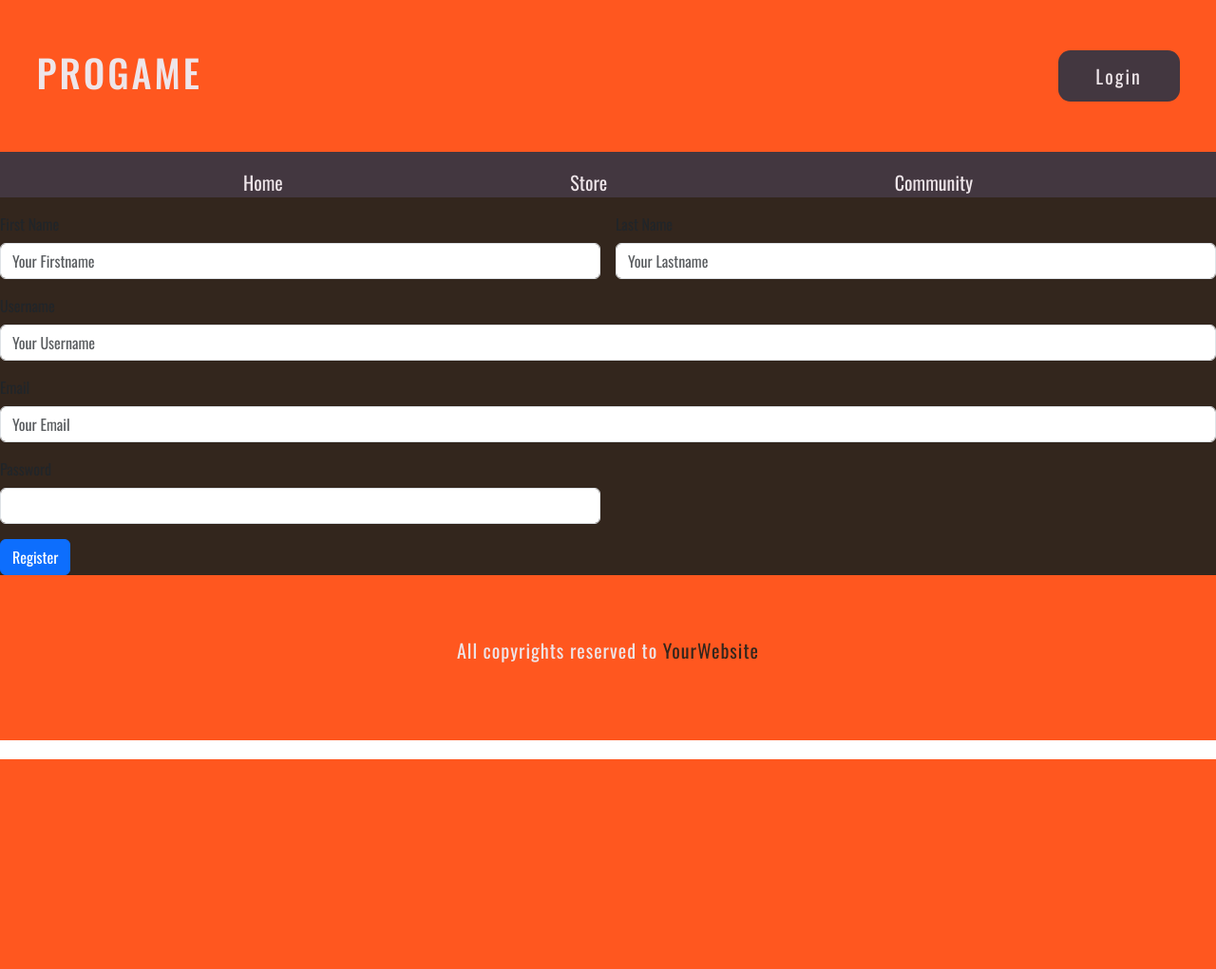
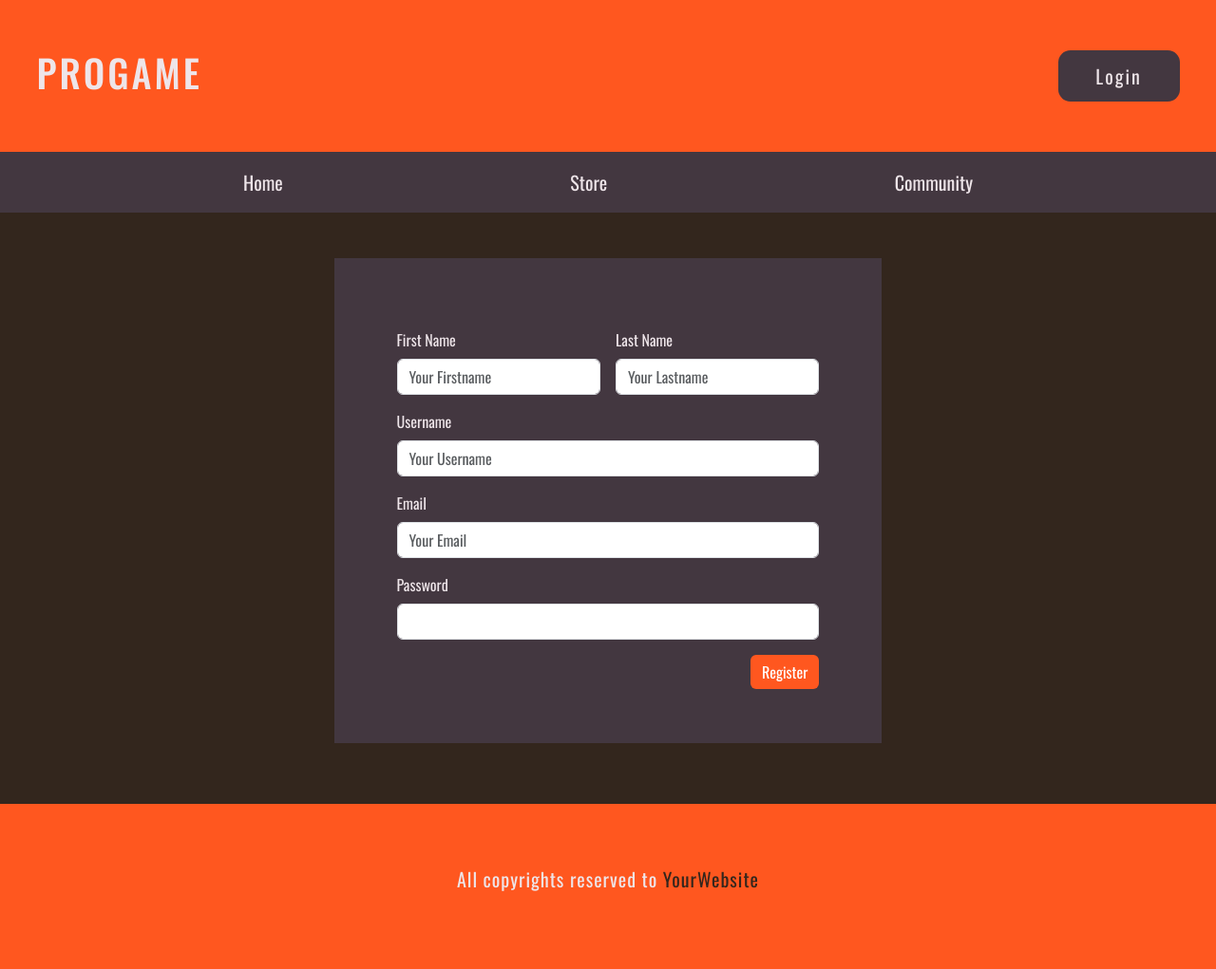
Before and after one commit to mia9005/progame, a PHP site: page /Register.php in a window 1280 px wide. Shown: the whole page at 95% size. Before the commit the page ends 800 px from the top, so only its background shows below. Run offline with PHP 8.4, Linux system fonts and the light colour scheme.

Commit message:
modify css

```diff
--- a/Update.php
+++ b/Update.php
@@ -22,8 +22,9 @@ if(!empty($_POST)) {
     $newInfo->setPassword($newPass);
 
     $customerExist = CustomerDAO::getCustomerByUsername($_POST['new-username']);
-    if(!$customerExist) {
-        CustomerDAO::updateCustomer($newInfo);
+
+    if(!$customerExist && ($currentUser->getPassword()===$_POST['new-password'])) {
+        CustomerDAO::updateCustomer($newInfo, $currentUser);
         unset($_POST);
     }
 }
--- a/css/style.css
+++ b/css/style.css
@@ -124,9 +124,28 @@ body a {
         color: var(--whiteColor);
         text-decoration: underline;
     }
+    .update-page,
     .register-page {
         background-color: var(--blackColor);
+        color: var(--whiteColor);
+        padding: 10%;
     }
+    .update-page > form,
+    .register-page > form {
+        background-color: var(--grayColor);
+        padding: 5%;
+    }
+    .update-page div:last-child,
+    .register-page div:last-child{
+        display: flex;
+        justify-content: flex-end;
+    }
+    .update-page div:last-child > [type="submit"],
+    .register-page div:last-child > [type="submit"]{
+        background-color: var(--mainColor);
+        border: 0px none transparent;
+    }
+
     .profile-page {
         background-color: var(--blackColor);
         color: var(--whiteColor);
@@ -225,11 +244,31 @@ body a {
         width: 50%;
         padding: 3%;
     }
-
+    .update-page,
+    .register-page {
+        padding: 5%;
+        display: flex;
+        justify-content: center;
+    }
+    .update-page > form,
+    .register-page > form {
+        width: 80%;
+    }
 }
 @media (min-width: 1200px) {
     .login-page > form{
         width: 40%;
         padding: 3%;
     }
+    .update-page,
+    .register-page {
+        padding: 5%;
+        display: flex;
+        justify-content: center;
+    }
+    .update-page > form,
+    .register-page > form {
+        width: 50%;
+    }
+
 }
--- a/inc/Utilities/Page.class.php
+++ b/inc/Utilities/Page.class.php
@@ -34,13 +34,13 @@ class Page{
         <header>
             <section>
                 <h1>PROGAME</h1>
-                <a href="">Login</a>
+                <a href="Login.php">Login</a>
                 <details>
                     <summary class="fa-solid fa-bars"></summary>
                     <ul>
                         <li><a href="#">Home</a></li>
                         <li><a href="#">Store</a></li>
-                        <li><a href="#">Login</a></li>
+                        <li><a href="Login.php">Login</a></li>
                         <li><a href="#">Community</a></li>
                     </ul>
                 </details>
@@ -95,7 +95,7 @@ class Page{
             </form>
             <aside>
                 <p>Do you want to create an account?</p>
-                <a href="">CREATE ACCOUNT</a>
+                <a href="Register.php">CREATE ACCOUNT</a>
             </aside>
         </section>
         ';
@@ -121,7 +121,7 @@ class Page{
                     <label for="email" class="form-label">Email</label>
                     <input type="email" class="form-control" name="email" id="email" placeholder="Your Email">
                 </div>
-                <div class="col-md-6">
+                <div class="col-md-12">
                     <label for="password" class="form-label">Password</label>
                     <input type="password" class="form-control" name="password" id="password">
                 </div>
```
Also changed, not shown: inc/Utilities/DAO/CustomerDAO.class.php (+26 -7 lines).
